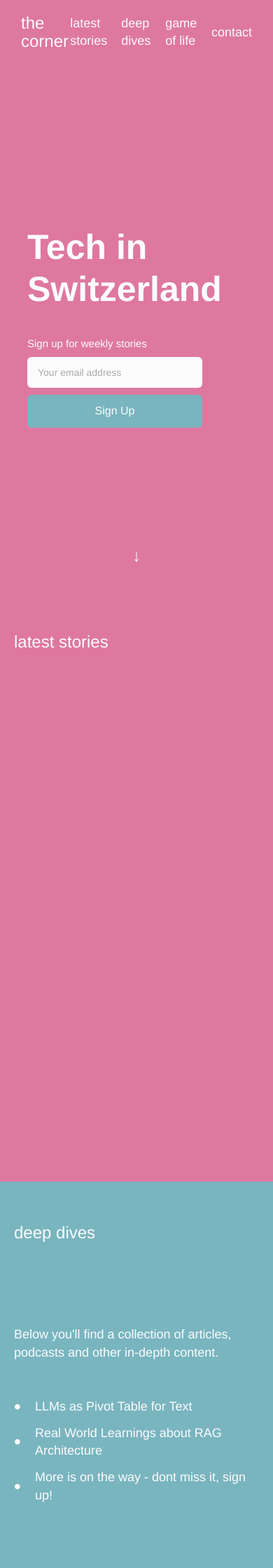
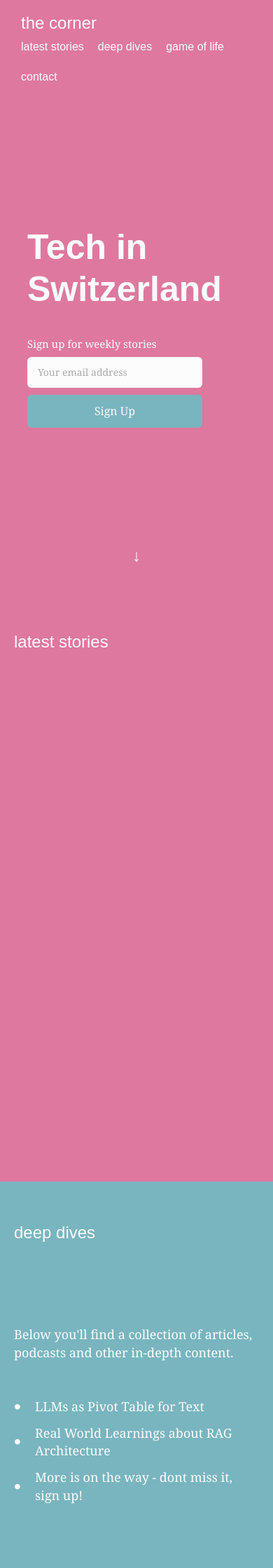
Before and after one commit to PhilWa/corner, a Flask app: template templates/index.html in a window 390 px wide. Shown: the top 2240 px of the page at 70% size. Run offline with Flask 3, Linux system fonts and the light colour scheme; the template is opened without the code that fills it, so the values that code supplies are empty; some libraries are stand-ins or nearby versions.

Commit message:
final touches

```diff
--- a/static/css/styles.css
+++ b/static/css/styles.css
@@ -19,6 +19,8 @@
     --font-size-xxl: 5rem;
     --font-family-base: Arial, sans-serif;
     --border-radius: 5px;
+    --font-family-serif: 'Georgia', serif;
+    --font-family-sans-serif: 'Arial', sans-serif;
 }
 
 /* Body Styles */
@@ -27,7 +29,7 @@ body {
     padding: 0;
     background-color: var(--off-white);
     color: var(--dark-gray);
-    font-family: var(--font-family-base);
+    font-family: var(--font-family-serif);
     overflow-y: auto;
     overflow-x: hidden;
 }
@@ -65,6 +67,7 @@ header {
     padding: 0;
     text-transform: lowercase;
     font-weight: normal;
+    font-family: var(--font-family-sans-serif);
 }
 
 .header-left h1 a,
@@ -498,6 +501,7 @@ header {
     margin: 0;
     padding: 0;
     text-transform: lowercase;
+    font-family: var(--font-family-sans-serif);
 }
 
 /* Responsive Styles */
@@ -508,3 +512,102 @@ header {
 
 /* Additional Styles */
 /* ... your existing additional styles ... */
+
+/* Apply serif font to the body */
+body {
+    font-family: var(--font-family-serif);
+    /* ... other existing styles ... */
+}
+
+/* Keep sans-serif for headers and banner */
+header,
+.header-left h1,
+.header-right a,
+.section-title,
+.main-title {
+    font-family: var(--font-family-sans-serif);
+}
+
+/* Apply serif to specific sections */
+.center-form,
+.newsletter-title,
+.latest-stories-section .card-container,
+.deep-dives-description,
+.deep-dives-list a,
+.game-of-life-section .section-instruction {
+    font-family: var(--font-family-serif);
+}
+
+/* Keep sans-serif for section titles */
+.section-title {
+    font-family: var(--font-family-sans-serif);
+}
+
+.banner {
+    position: fixed;
+    top: 0;
+    left: 0;
+    width: 100%;
+    background-color: var(--pink);
+    z-index: 1000;
+    height: var(--header-height);
+}
+
+.header-content {
+    display: flex;
+    justify-content: space-between;
+    align-items: center;
+    height: 100%;
+    max-width: 1200px;
+    margin: 0 auto;
+    padding: 0 20px;
+}
+
+.header-left h1 {
+    margin: 0;
+    font-size: 24px;
+    /* Adjust as needed */
+}
+
+.header-left h1 a {
+    color: var(--off-white);
+    text-decoration: none;
+}
+
+.header-right {
+    display: flex;
+    align-items: center;
+    gap: 20px;
+    /* Adjust the space between nav items */
+}
+
+.header-right a {
+    color: var(--off-white);
+    text-decoration: none;
+    font-size: 18px;
+    /* Adjust as needed */
+    transition: opacity 0.3s ease;
+}
+
+.header-right a:hover {
+    opacity: 0.8;
+}
+
+/* Responsive adjustments */
+@media (max-width: 768px) {
+    .header-content {
+        flex-direction: column;
+        align-items: flex-start;
+        padding: 10px 20px;
+    }
+
+    .header-right {
+        margin-top: 10px;
+        flex-wrap: wrap;
+    }
+
+    .header-right a {
+        font-size: 16px;
+        /* Smaller font size for mobile */
+    }
+}
```
